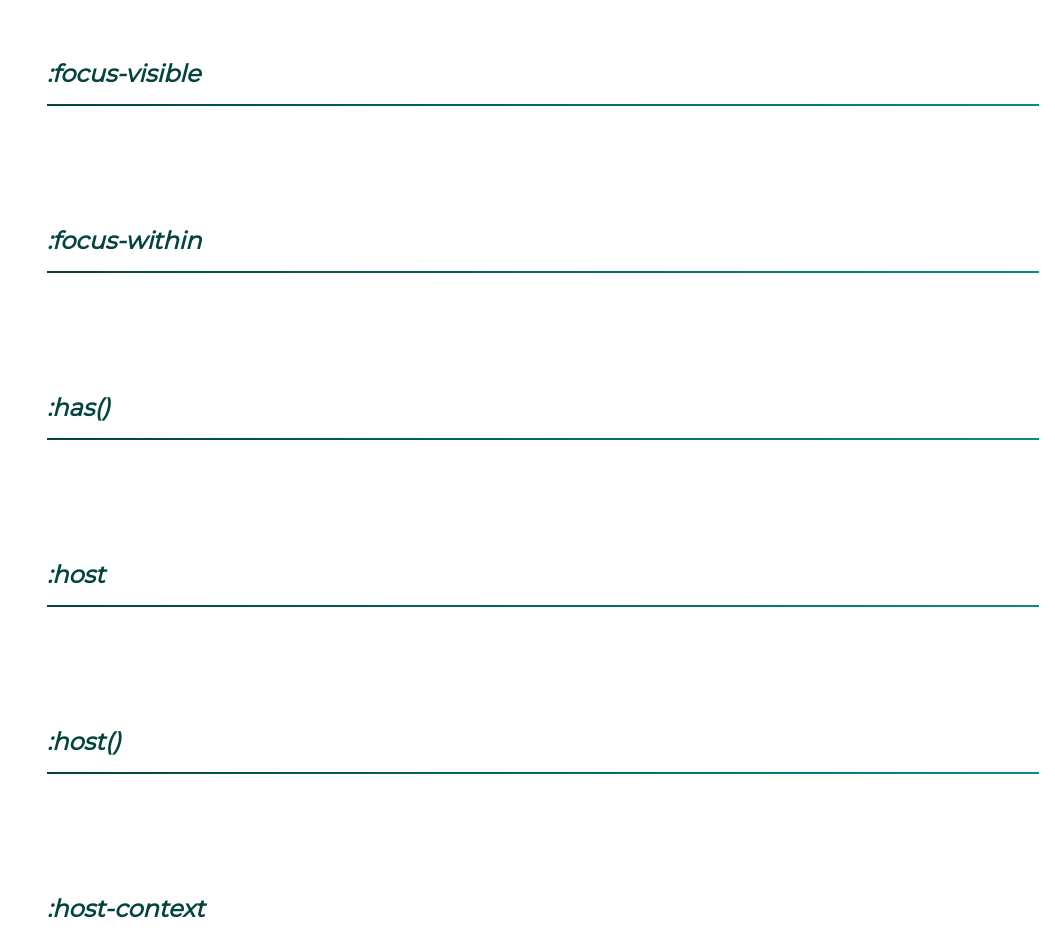
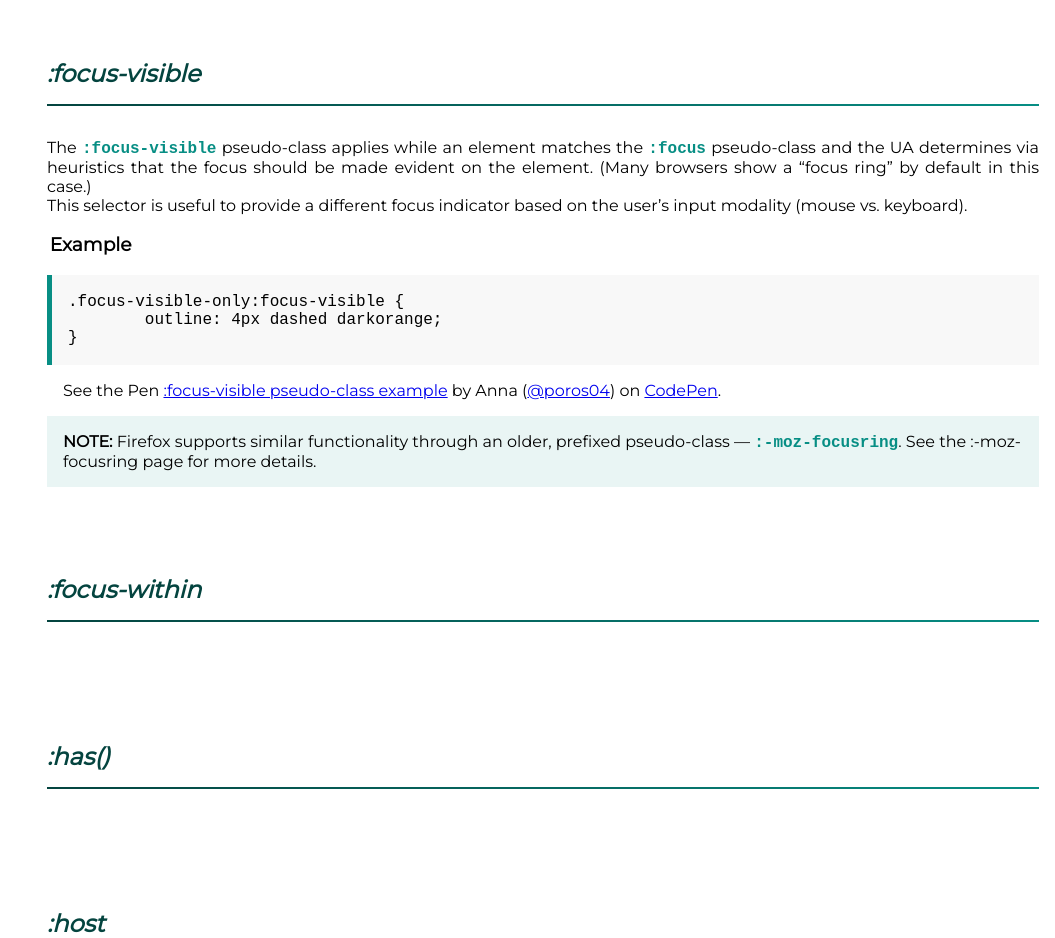
Before and after one commit to annaszalkiewicz/documentation-page, a plain HTML site: page index.html in a window 1280 px wide. Shown: the part 7620-8558 px from the top of the page, without its empty margins (225-1280 px from the left). Drawn offline with Linux system fonts and the light colour scheme; a script that the page names is missing.

Commit message:
Add content to :focus-visible section

```diff
--- a/index.html
+++ b/index.html
@@ -586,6 +586,25 @@ input:focus {
 				<header class="main-header">
 					<h2>:focus-visible</h2>
 				</header>
+				<article>
+					<p>The <code>:focus-visible</code> pseudo-class applies while an element matches the <code>:focus</code> pseudo-class
+						and the UA determines via heuristics that the focus should be made evident on the element. (Many browsers show a “focus
+						ring” by default in this case.)</p>
+					<p>This selector is useful to provide a different focus indicator based on the user’s input modality (mouse vs. keyboard).</p>
+					<h3 class="example">Example</h3>
+					<pre><code>
+.focus-visible-only:focus-visible {
+	outline: 4px dashed darkorange;
+}
+									</code></pre>
+					<div class="embed">
+						<p data-height="265" data-theme-id="dark" data-slug-hash="RYzqGz" data-default-tab="html,result" data-user="poros04" data-pen-title=":focus-visible pseudo-class example"
+						 class="codepen">See the Pen <a href="https://codepen.io/poros04/pen/RYzqGz/">:focus-visible pseudo-class example</a>
+							by Anna (<a href="https://codepen.io/poros04">@poros04</a>) on <a href="https://codepen.io">CodePen</a>.</p>
+					</div>
+					<li class="note"><strong>NOTE: </strong> Firefox supports similar functionality through an older, prefixed pseudo-class — <code>:-moz-focusring</code>. See the <a href="https://developer.mozilla.org/en-US/docs/Web/CSS/:-moz-focusring" target="_blank" rel="noopener noreferrer">:-moz-focusring page</a> for more details.</li>
+
+				</article>
 			</section>
 
 			<section class="main-section" id=":focus-within">
```
